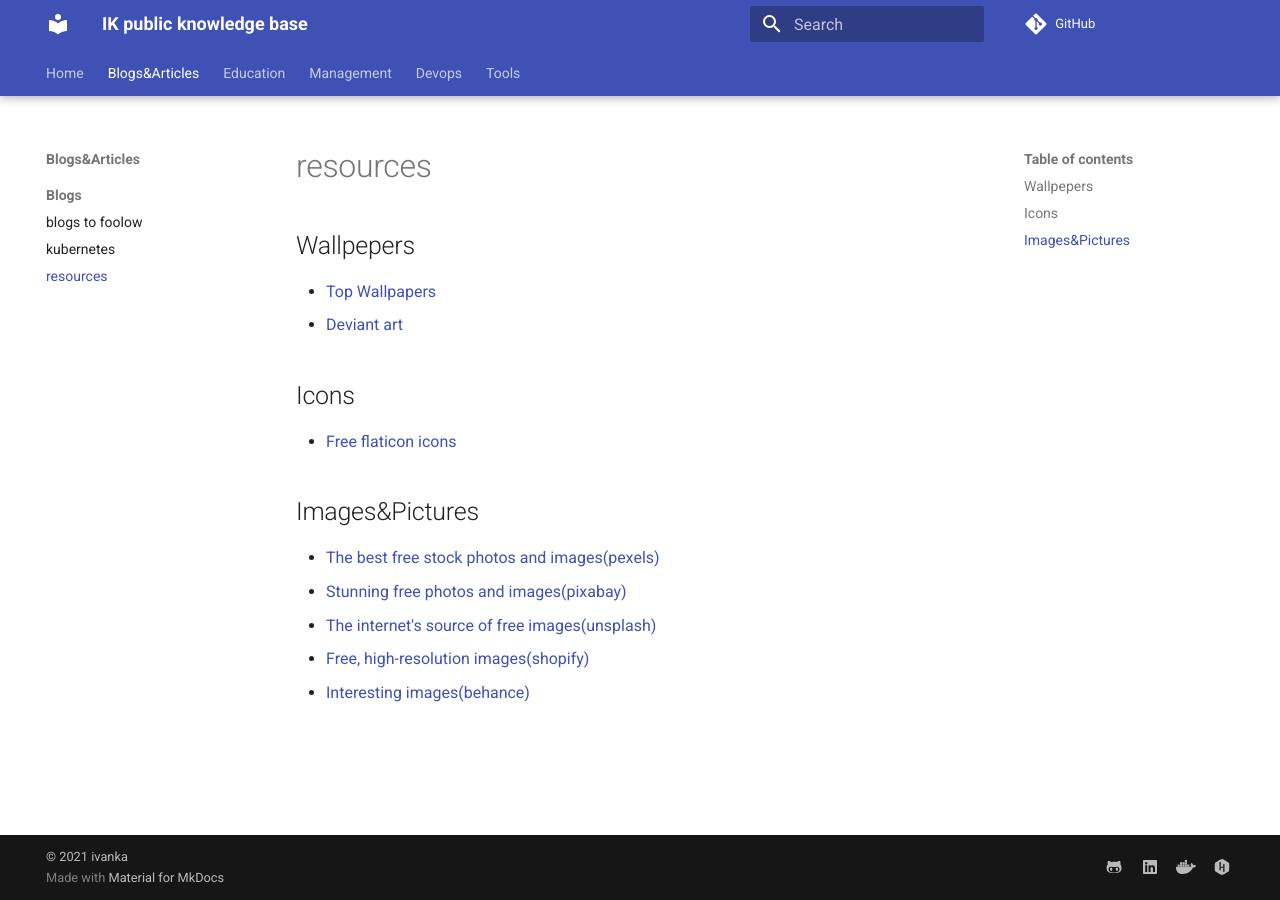
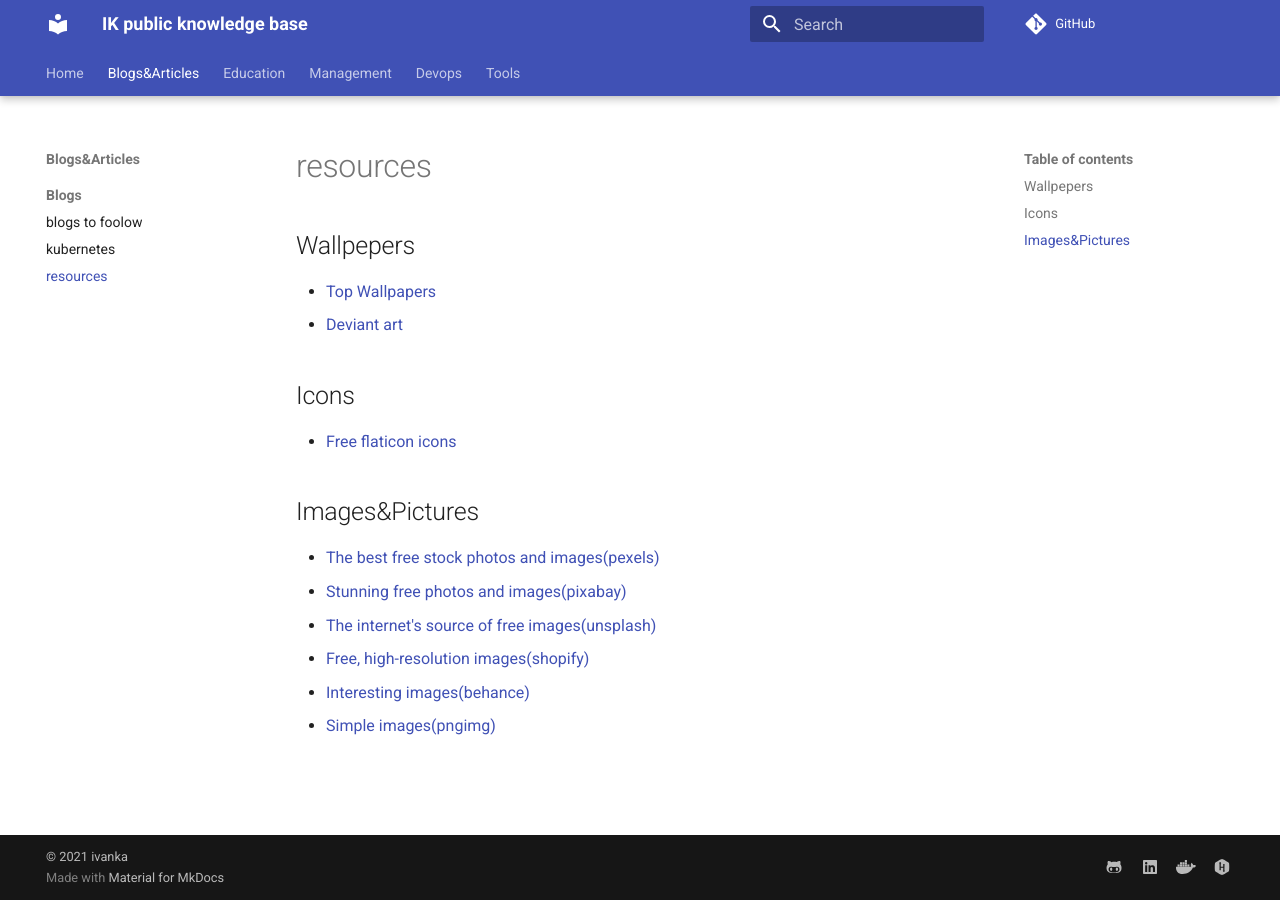
Before and after one commit to ivankatliarchuk/knowledge-base, an MkDocs documentation site: the page built from docs/blogs/resources.md, in a window 1280 px wide. Built offline with MkDocs 1.6.1 and Material for MkDocs 9.7.7, drawn with Linux system fonts in a browser that asks for light colours; comment, search, counter and statistics services are not loaded.

Commit message:
free images updated

```diff
--- a/docs/blogs/resources.md
+++ b/docs/blogs/resources.md
@@ -23,6 +23,7 @@ published: true
 - [The internet's source of free images(unsplash)][unsplash]{:target="_blank"}
 - [Free, high-resolution images(shopify)][shopify-images]{:target="_blank"}
 - [Interesting images(behance)][behance]{:target="_blank"}
+- [Simple images(pngimg)](https://pngimg.com){:target="_blank"}
 
 <!-- resouce links -->
 [top-wallpapers]: https://wallhaven.cc/toplist
```
